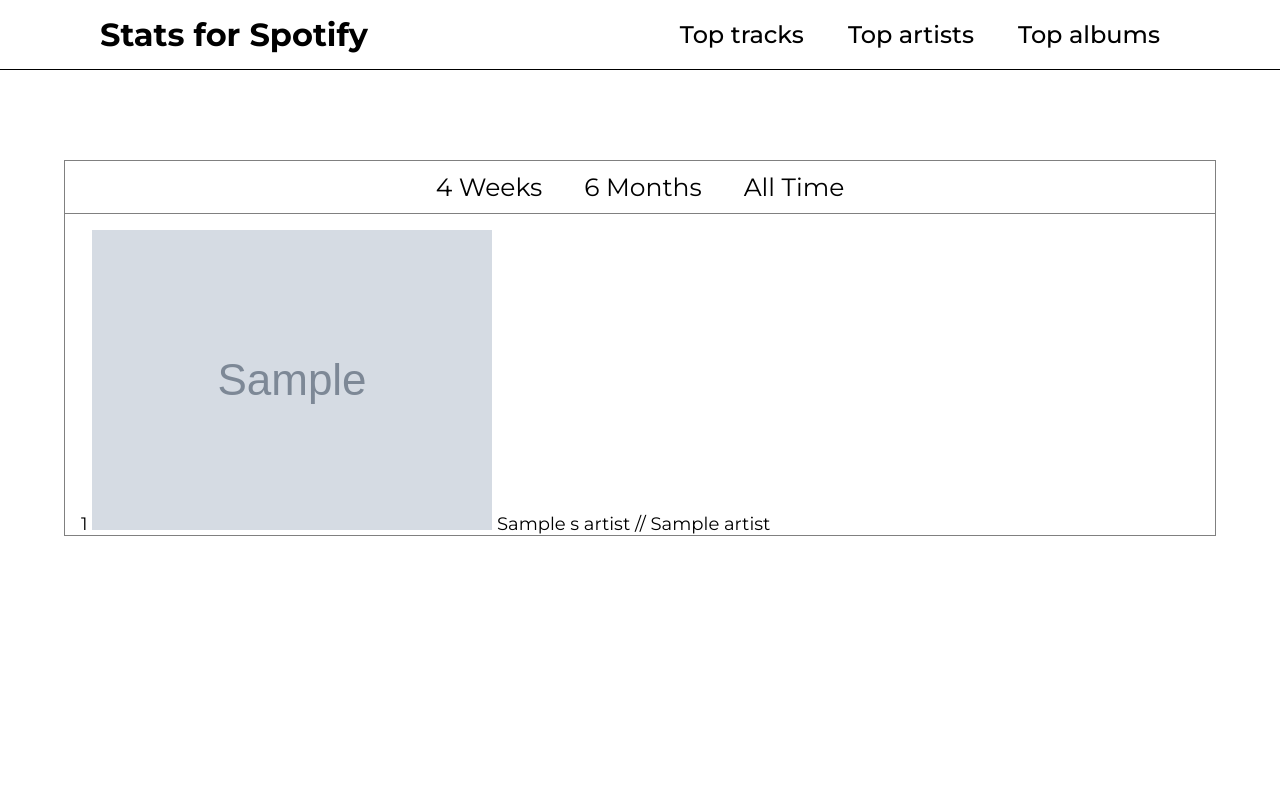
After one commit to andyy-liu/spotifystats, a Flask app: template templates/artists.html in a window 1280 px wide. The commit adds this page. Run offline with Flask 3, Linux system fonts and the light colour scheme; the template is opened without the code that fills it: most values are stand-ins (such as "Sample title", 1, 10 or a date in 2020); grey boxes marked "Sample" are stand-in pictures.

Commit message:
variable rendering

```diff
--- a/app.py
+++ b/app.py
@@ -12,10 +12,14 @@ app = Flask(__name__)
 
 app.config['SECRET_KEY'] = os.urandom(64)
 
+@app.template_filter(name='linebreaker')
+def linebreaksbr_filter(text):
+    return text.replace('\n', '<br>')
+
 # Endpoints/Routes
 @app.route('/')
 def index():
-    return render_template("data.html")
+    return render_template("index.html")
 
 @app.route('/login')
 def login():
@@ -35,7 +39,7 @@ def login():
         auth_url = auth_manager.get_authorize_url()
         return redirect(auth_url)
 
-    spotify = spotipy.Spotify(auth_manager=auth_manager) # if signed in already, sends to data page
+    spObject = spotipy.Spotify(auth_manager=auth_manager) # if signed in already, sends to data page
     return redirect('/data')
 
 @app.route('/data')
@@ -43,18 +47,61 @@ def data():
     cache_handler = spotipy.cache_handler.FlaskSessionCacheHandler(session)
     auth_manager = spotipy.oauth2.SpotifyOAuth(cache_handler=cache_handler)
 
-    sp = spotipy.Spotify(auth_manager=auth_manager)
+    spObject = spotipy.Spotify(auth_manager=auth_manager)
 
-    ranges = ['short_term', 'medium_term', 'long_term']
-    result_string = ''
+    ranges = ['short_term', 'medium_term','long_term']
+    sTracks = []  # Initialize an empty list to store the result strings
+    mTracks = []
+    aTracks = []
 
-    for sp_range in ranges:
-        result_string += f"range: {sp_range}\n"
-        results = sp.current_user_top_tracks(time_range=sp_range, limit=50)
-        for i, item in enumerate(results['items']):
-            result_string += f"{i} {item['name']} // {item['artists'][0]['name']}\n"
-    return result_string
 
-@app.route('/tracks')
-def topTracks():
-    return
+    for spObject_range in ranges:
+        results = spObject.current_user_top_tracks(time_range=spObject_range, limit=25)
+        ctr = 1
+        for item in results['items']:
+            track_info = {
+                'number': ctr,
+                'image': item['album']['images'][0]['url'],
+                'name': item['name'],
+                'artist': item['artists'][0]['name']
+            }
+            if spObject_range == 'short_term':
+                sTracks.append(track_info)
+            elif spObject_range == 'medium_term':
+                mTracks.append(track_info)
+            elif spObject_range == 'long_term':
+                aTracks.append(track_info)
+            ctr += 1
+
+    return render_template("data.html", sTracks=sTracks, mTracks=mTracks, aTracks=aTracks)
+
+@app.route('/artists')
+def topArtists():
+    cache_handler = spotipy.cache_handler.FlaskSessionCacheHandler(session)
+    auth_manager = spotipy.oauth2.SpotifyOAuth(cache_handler=cache_handler)
+
+    spObject = spotipy.Spotify(auth_manager=auth_manager)
+
+    sArtists = []  # Initialize an empty list to store the result strings
+    mArtists = []
+    aArtists = []
+
+    for spObject_range in ['short_term', 'medium_term', 'long_term']:
+        results = spObject.current_user_top_artists(time_range=spObject_range, limit=25)
+        ctr = 1
+        for item in results['items']:
+            artist_info = {
+                'number': ctr,
+                'name': item['name'],
+                'image': item['images'][0]['url'],
+            }
+            if spObject_range == 'short_term':
+                sArtists.append(artist_info)
+            elif spObject_range == 'medium_term':
+                mArtists.append(artist_info)
+            elif spObject_range == 'long_term':
+                aArtists.append(artist_info)
+    return render_template("artists.html", sArtists=sArtists, mArtists=mArtists, aArtists=aArtists)
+
+if __name__ == '__main__':
+    app.run(debug=True)
--- a/static/css/style.css
+++ b/static/css/style.css
@@ -86,7 +86,7 @@ button:hover {
     padding: 16px 32px;
     font-size: 20px;
     font-family: 'Montserrat';
-    font-weight: bold;
+    font-weight: 600;
     color: black;
     cursor: pointer;
 
--- a/static/css/style2.css
+++ b/static/css/style2.css
@@ -10,10 +10,14 @@
 body {
     background-color: white;
     height: 100vh;
+    align-items: center;
+    margin: 0; /* Reset default margin */
+    padding-top: 80px; /* Add padding to the top to accommodate the fixed navbar */
 }
 
 .header {
     position: fixed;
+    background: white;
     top: 0;
     left: 0;
     width: 100%;
@@ -23,8 +27,8 @@ body {
     justify-content: space-between;
     z-index: 100;
     border-bottom: 1px solid black;
+    box-sizing: border-box; /* Include padding in the total height calculation */
 }
-
 
 .logo {
     font-size: 32px;
@@ -41,6 +45,7 @@ body {
     color: black;
     font-weight: 500;
     text-decoration: none;
+    z-index: 2;
 
 }
 
@@ -53,8 +58,82 @@ body {
     height:1.5px;
     background: black;
     transition: .3s;
+    z-index: 2;
 }
 
 .navbar a:hover::before{
     width: 100%;
+    z-index: 2;
 }
+
+.container {
+    overflow: scroll;
+    min-height: 320px;
+    margin: 80px auto 0; /* Adjust top margin for space under fixed navbar */
+    z-index: 1;
+    max-width: 90%; /* Use a percentage for responsive width */
+    border: 1px solid grey;
+    box-sizing: border-box; /* Include border in the total width/height calculation */
+}
+
+[data-tab-info] {
+    display: none;
+}
+
+.active[data-tab-info] {
+    display: block;
+}
+
+.tab-content {
+    margin-top: 1rem;
+    padding-left: 1rem;
+    font-size: 18px;
+    font-family: sans-serif;
+    font-weight: 300;
+    color: rgb(0, 0, 0);
+}
+
+.tabs {
+    border-bottom: 1px solid grey;
+    background-color: transparent;
+    font-size: 25px;
+    justify-content: center;
+    color: rgb(0, 0, 0);
+    display: flex;
+}
+
+.tabs span {
+    background: white;
+    padding: 10px;
+    padding-right: 20px;
+    padding-left: 20px;
+    border: 1px solid rgb(255, 255, 255);
+}
+
+.tabs span:hover {
+    background: white;
+    cursor: pointer;
+    color: black;
+}
+
+.track-info {
+    display: flex;
+    align-items: center; /* Vertical centering */
+}
+
+.track-info img {
+    width: 50px; /* Set the desired width */
+    height: auto; /* Maintain the aspect ratio */
+    margin-right: 5px; /* Add some margin to separate image and text */
+    margin-bottom: 5px;
+    margin-top: 5px;
+    vertical-align: middle; /* Adjust the vertical alignment */
+}
+
+.track-info .track-name,
+.track-info .track-artist {
+    margin: 10px;
+}
+main {
+
+}
--- /dev/null
+++ b/templates/artists.html
@@ -0,0 +1,99 @@
+<!DOCTYPE html>
+<HTML LANG="en">
+
+<head>
+    <meta chatset="UTF-8">
+    <meta name="viewport" content="width=device-width, initial-scale=1.0">
+    <title>Spotify Data Landing Page</title>
+    <link rel="stylesheet" href="{{url_for('static', filename='css/style2.css')}}">
+</head>
+
+<body>
+
+    <header class="header">
+
+        <a href="http://127.0.0.1:5000" class="logo">Stats for Spotify</a>
+
+        <nav class="navbar">
+            <a href="#">Top tracks</a>
+            <a href="#">Top artists</a>
+            <a href="#">Top albums</a>
+        </nav>
+    </header>
+    <div class="container" id="container">
+        <div class="tabs">
+            <span data-tab-value="#tab_1">4 Weeks</span>
+            <span data-tab-value="#tab_2">6 Months</span>
+            <span data-tab-value="#tab_3">All Time</span>
+        </div>
+
+        <div class="tab-content">
+            <div class="tabs__tab active" id="tab_1" data-tab-info>
+                <p>
+                    {% for sArtist in sArtists %}
+                        <div class="Artist-info">
+                            <span class="Artist-name">{{sArtist.number | safe}}</span>
+                            <img src="{{sArtist.image }}">
+                            <span class="Artist-name">{{sArtist.name | safe }}</span>
+                            //
+                            <span class="Artist-artist">{{sArtist.artist | safe }}</span>
+                        </div>
+                    {% endfor %}
+                </p>
+            </div>
+            <div class="tabs__tab" id="tab_2" data-tab-info>
+                <p>
+                    {% for mArtist in mArtists %}
+                        <div class="Artist-info">
+                            <span class="Artist-name">{{mArtist.number | safe}}</span>
+                            <img src="{{mArtist.image }}">
+                            <span class="Artist-name">{{mArtist.name | safe }}</span>
+                            //
+                            <span class="Artist-artist">{{mArtist.artist | safe }}</span>
+                        </div>
+                    {% endfor %}
+                </p>
+
+            </div>
+            <div class="tabs__tab" id="tab_3" data-tab-info>
+                <p>
+                    {% for aArtist in aArtists %}
+                        <div class="Artist-info">
+                            <span class="Artist-name">{{aArtist.number | safe}}</span>
+                            <img src="{{aArtist.image }}">
+                            <span class="Artist-name">{{aArtist.name | safe }}</span>
+                            //
+                            <span class="Artist-artist">{{aArtist.artist | safe }}</span>
+                        </div>
+                    {% endfor %}
+                </p>
+
+            </div>
+        </div>
+    </div>
+    <script type="text/javascript">
+
+        // function to get each tab details
+        const tabs = document.querySelectorAll('[data-tab-value]')
+        const tabInfos = document.querySelectorAll('[data-tab-info]')
+
+        tabs.forEach(tab => {
+            tab.addEventListener('click', () => {
+                const target = document
+                    .querySelector(tab.dataset.tabValue);
+                tabInfos.forEach(tabInfo => {
+                    tabInfo.classList.remove('active')
+                })
+                target.classList.add('active');
+            })
+        })
+    </script>
+        <main>
+
+
+        </main>
+    </div>
+
+</body>
+
+</HTML>
```
Also changed, not shown: templates/data.html (+74 -1 lines), 2 other files.
